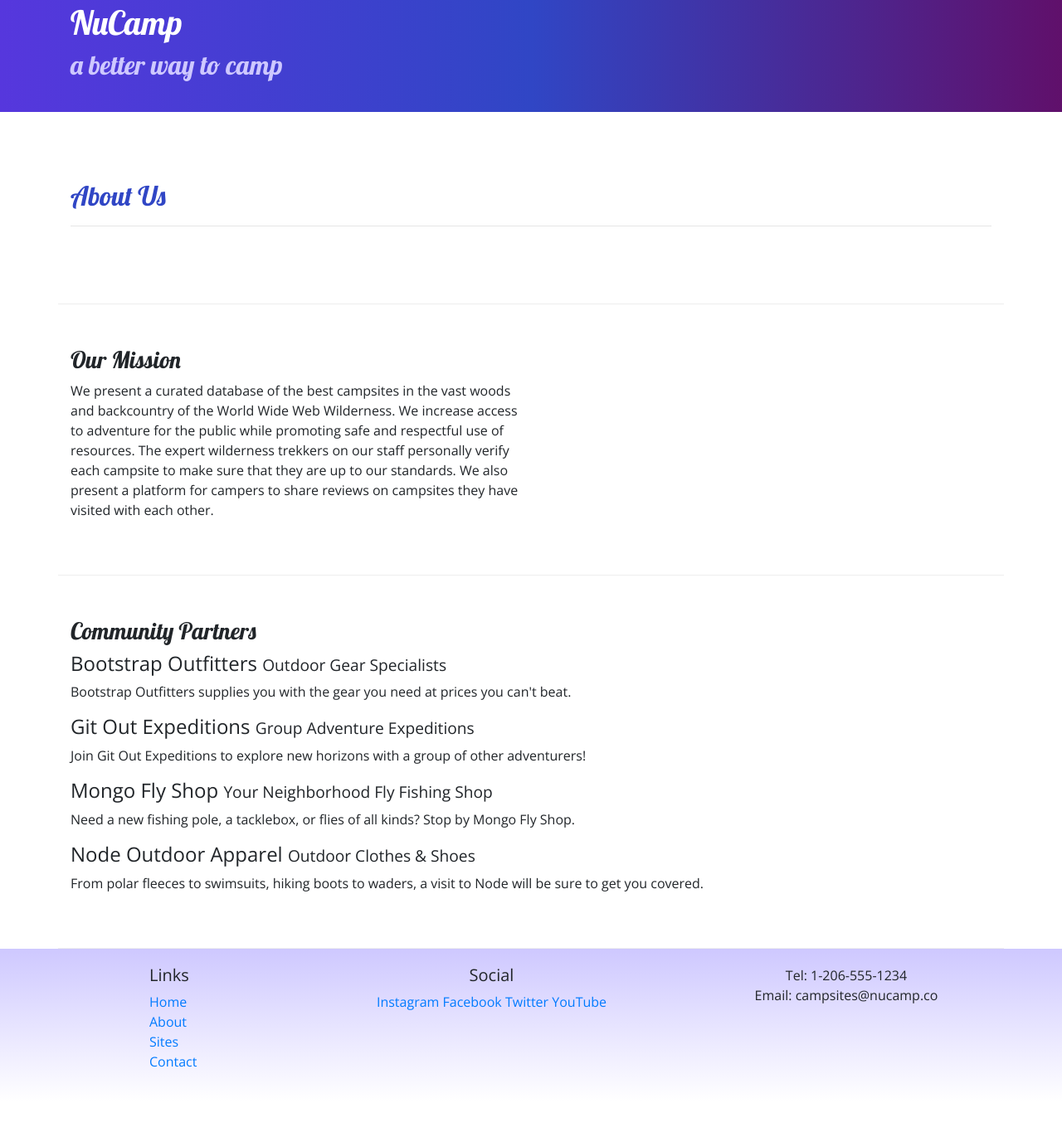
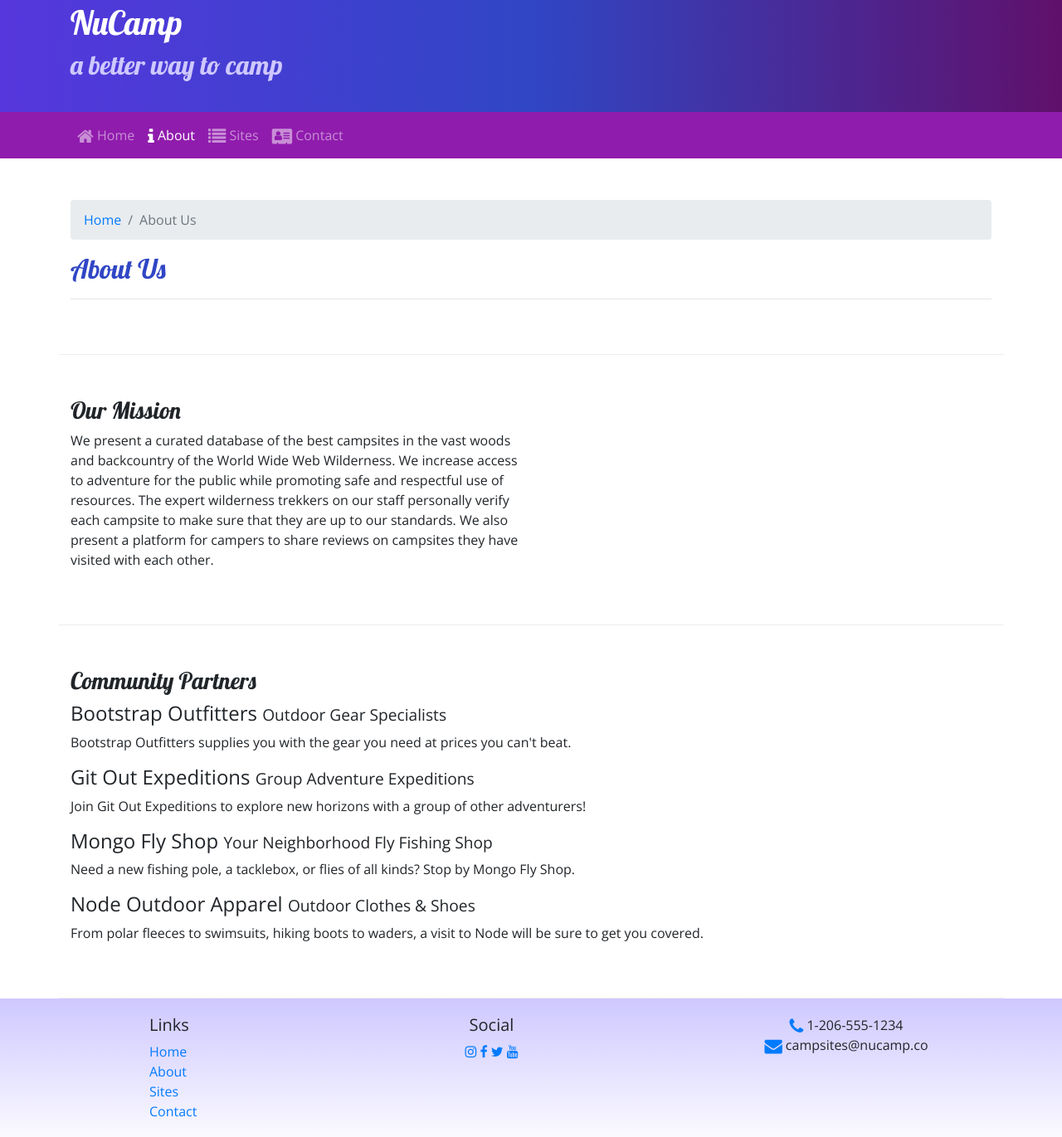
Before and after one commit to MNewman70115/nucamp-bootstrap-website, a website: page aboutus.html in a window 1280 px wide. Shown: the part 27-1398 px from the top of the page at 83% size. Before the commit the page ends 1355 px from the top, so only its background shows below. Drawn offline with nearby package versions, Linux system fonts and the light colour scheme.

Commit message:
Navbar and Breadcrumbs Icon Fonts

```diff
--- a/aboutus.html
+++ b/aboutus.html
@@ -10,6 +10,7 @@
     <link rel="stylesheet" href="node_modules/bootstrap/dist/css/bootstrap.min.css" />
 
     <!-- Additional CSS must be placed after Bootstrap CSS -->
+    <link rel="stylesheet" href="node_modules/font-awesome/css/font-awesome.min.css" />
     <link rel="stylesheet" href="https://fonts.googleapis.com/css?family=Lobster|Open+Sans" />
     <link rel="stylesheet" href="css/styles.css" />
     <title>NuCamp: A Better Way To Camp</title>
@@ -28,9 +29,28 @@
         </div>
     </header>
 
+    <nav class="navbar navbar-expand-sm navbar-dark sticky-top">
+        <div class="container">
+            <div class="collapse navbar-collapse" id="nucampNavbar">
+                <ul class="navbar-nav">
+                    <li class="nav-item"><a class="nav-link" href="index.html"> <i class="fa fa-home fa-lg"></i> Home</a></li>
+                    <li class="nav-item active"><a class="nav-link" href="#"> <i class="fa fa-info fa-lg"></i> About</a></li>
+<li class="nav-item"><a class="nav-link" href="#"><i class="fa fa-list fa-lg"></i> Sites</a></li>
+<li class="nav-item"><a class="nav-link" href="#"><i class="fa fa-address-card fa-lg"></i> Contact</a></li>                </ul>
+            </div>
+        </div>
+        <button class="navbar-toggler" type="button" data-toggle="collapse" data-target="#nucampNavbar">
+            <span class="navbar-toggler-icon"></span>
+        </button>
+    </nav>
+
     <div class="container">
         <div class="row row-content">
             <div class="col">
+                <ol class="breadcrumb">
+                    <li class="breadcrumb-item"><a href="index.html">Home</a></li>
+                    <li class="breadcrumb-item active">About Us</li>
+                </ol>
                 <h2>About Us</h2>
                 <hr />
             </div>
@@ -77,15 +97,13 @@
                 </div>
                 <div class="col-6 col-sm-5 text-center">
                     <h5>Social</h5>
-                    <a href="http://instagram.com/">Instagram</a>
-                    <a href="http://facebook.com/">Facebook</a>
-                    <a href="http://twitter.com/">Twitter</a>
-                    <a href="http://youtube.com/">YouTube</a>
-                </div>
+<a href="http://instagram.com/"><i class="fa fa-instagram"></i></a>
+<a href="http://facebook.com/"><i class="fa fa-facebook"></i></a>
+<a href="http://twitter.com/"><i class="fa fa-twitter"></i></a>
+<a href="http://youtube.com/"><i class="fa fa-youtube"></i></a>                </div>
                 <div class="col-sm-4 text-center">
-                    Tel: 1-206-555-1234<br />
-                    Email: campsites@nucamp.co
-                </div>
+<i class="fa fa-phone fa-lg text-primary"></i> 1-206-555-1234<br />
+<i class="fa fa-envelope fa-lg text-primary"></i> campsites@nucamp.co                </div>
             </div>
         </div>
     </footer>
--- a/css/styles.css
+++ b/css/styles.css
@@ -20,6 +20,7 @@ footer {
 }
 
 .jumbotron {
+    margin: 0;
     padding: 30px;
     background-image: linear-gradient(to right, #5637DD, #3046C5, #60106B);
     color: white;
@@ -30,3 +31,7 @@ footer {
     border-bottom: 1px ridge;
     min-height: 200px;
 }
+
+.navbar {
+    background-color: #901CAD;
+}
--- a/package.json
+++ b/package.json
@@ -15,6 +15,7 @@
   },
   "dependencies": {
     "bootstrap": "^4.0.0",
+    "font-awesome": "^4.7.0",
     "jquery": "^3.3.1",
     "popper.js": "^1.12.9"
   }
```
Also changed, not shown: index.html (+23 -8 lines), 1 other file.
